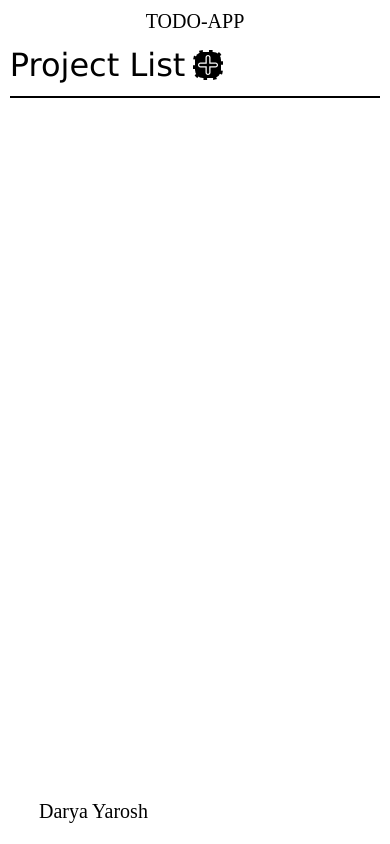
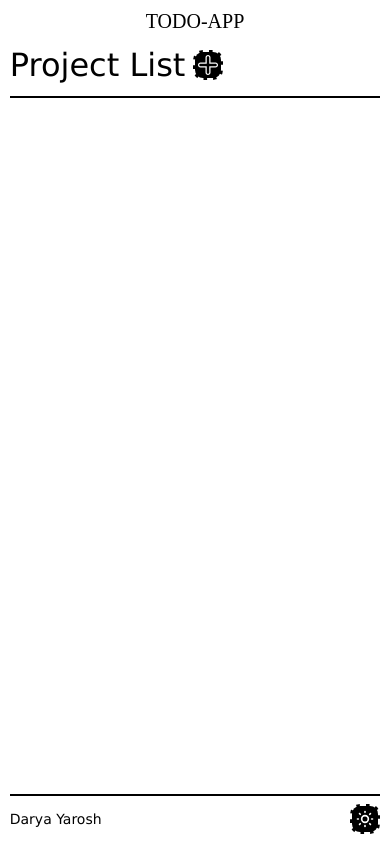
Before and after one commit to darya-yarosh/tt-spa-todo-app, a React (Create React App) app: page / in a window 390 px wide. Built offline with nearby package versions, Linux system fonts and the light colour scheme.

Commit message:
Updated footer component. Added theme changer.

```diff
--- a/src/components/General/Footer/Footer.module.scss
+++ b/src/components/General/Footer/Footer.module.scss
@@ -1,16 +1,54 @@
+@import "App";
+
 .wrapper {
+  width: 100%;
+  max-height: 10vh;
   position: absolute;
   bottom: 0;
-  left: 10%;
-  right: 10%;
+
+  display: flex;
+  flex-direction: column;
+  justify-content: center;
+  padding: 0px 0px 10px 0px;
+  margin: 0px;
+  width: inherit;
+
+  section {
+    display: flex;
+    align-items: center;
+    justify-content: space-between;
+  }
+}
+
+.line {
+  display: flex;
+  height: 0px;
+  margin: 8px 0px;
+  border: 1px solid $color-first;
 }
 
 .author {
-  font-family: "PT Sans Caption";
-  font-style: normal;
   font-weight: 400;
   font-size: 20px;
-  line-height: 26px;
 
-  color: #000000;
+  color: $color-first;
+  margin: 0px;
 }
+
+@media (max-height: 600px) {
+  .author {
+    font-size: 16px;
+  }
+}
+
+@media (max-width: 768px) {
+  .author {
+    font-size: 16px;
+  }
+}
+
+@media (max-width: 480px) {
+  .author {
+    font-size: 14px;
+  }
+}
--- a/src/components/General/Footer/Footer.tsx
+++ b/src/components/General/Footer/Footer.tsx
@@ -1,9 +1,37 @@
-import { AppInfo } from "models/Interface";
+import { useState } from "react";
+
+import { AppInfo, Theme } from "models/Interface";
+
+import ButtonIcon from "components/General/ButtonIcon/ButtonIcon";
+import themeIcon from "images/buttons/theme.svg";
 
 import styles from "components/General/Footer/Footer.module.scss";
 
 export default function Footer() {
+    const [currentTheme, setCurrentTheme] = useState<Theme>("white")
+
+    function changeTheme() {
+        currentTheme === "dark" ? setWhiteTheme() : setBlackTheme()
+    }
+
+    function setBlackTheme() {
+        const appElement = document.getElementById('app');
+
+        if (appElement !== null) appElement.classList.add('dark-theme');
+        setCurrentTheme("dark");
+    }
+    function setWhiteTheme() {
+        const appElement = document.getElementById('app');
+
+        if (appElement !== null) appElement.classList.remove('dark-theme');
+        setCurrentTheme("white");
+    }
+
     return <footer className={styles.wrapper}>
-        <p className={styles.author}>{AppInfo.author}</p>
+        <span className={styles.line} />
+        <section>
+            <p className={styles.author}>{AppInfo.author}</p>
+            <ButtonIcon iconSVG={themeIcon} caption={"Button for change theme style."} onClick={changeTheme} />
+        </section>
     </footer>
 }
```
Also changed, not shown: src/images/buttons/theme.svg (added).
